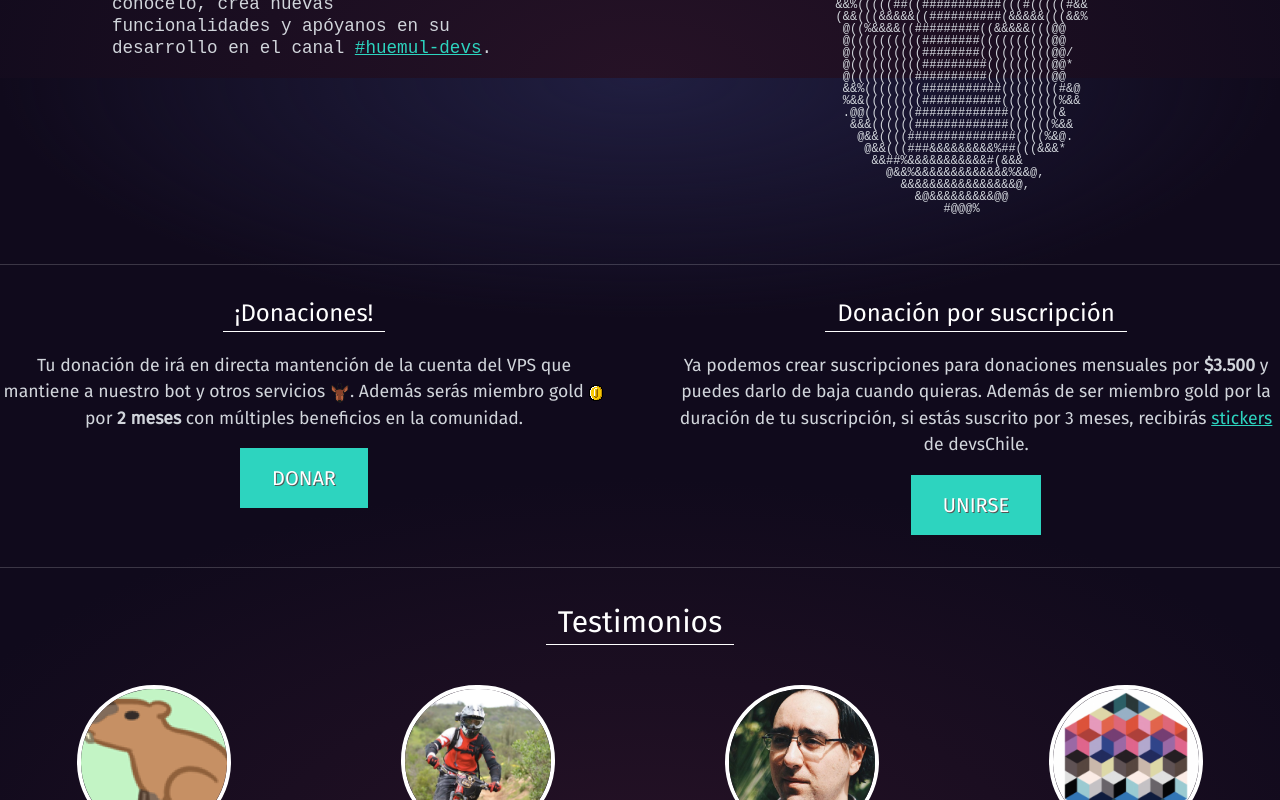
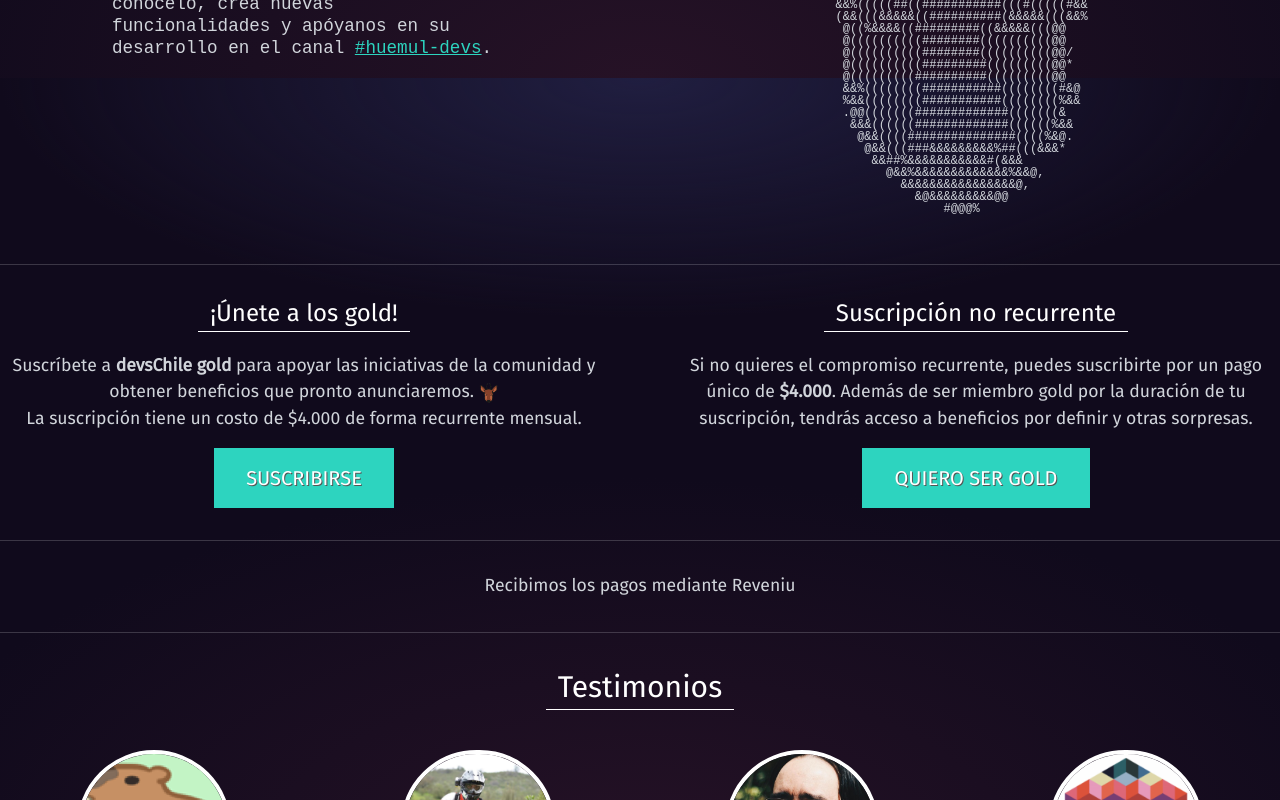
Before and after one commit to devschile/devschile.cl, a Vue app: page / in a window 1280 px wide. Shown: the part 1522-2322 px from the top of the page. Built offline with nearby package versions, Linux system fonts and the light colour scheme.

Commit message:
feat(subscriptions): update links from donations to subscriptions

```diff
--- a/src/App.vue
+++ b/src/App.vue
@@ -54,7 +54,7 @@ const inviteLink = import.meta.env.VITE_SLACK_INVITE_LINK;
             href="https://www.beerjs.cl/"
           >BeerJS</a>, y sus usuarios siempre
           son privilegiados con el primer anuncio oficial de una nueva edición
-          y de poder inscribirse 1 dia antes que por otros medios.
+          y de poder inscribirse 1 día antes que por otros medios.
         </p>
       </div>
     </div>
@@ -88,22 +88,32 @@ const inviteLink = import.meta.env.VITE_SLACK_INVITE_LINK;
           id="donations"
           class="mb-6 text-2xl text-white"
         >
-          <span class="border-b border-white px-3 py-1">¡Donaciones!</span>
+          <span class="border-b border-white px-3 py-1">¡Únete a los gold!</span>
         </h2>
         <p class="mb-4">
-          Tu donación de irá en directa mantención de la cuenta del VPS que
-          mantiene a nuestro bot y otros servicios
+          Suscríbete a <strong>devsChile gold</strong> para apoyar las iniciativas de la comunidad y obtener beneficios que pronto anunciaremos.
           <img
             src="/huemul.png"
             width="20"
             class="inline-block"
-          >. Además serás miembro gold
-          <img
-            src="/gold.gif"
-            title="gold"
-            class="inline-block"
-          >
-          por <b>2 meses</b> con múltiples beneficios en la comunidad.
+          ><br>La suscripción tiene un costo de $4.000 de forma recurrente mensual.
+        </p>
+        <a
+          class="bg-teal-400 px-4 py-2 text-xl uppercase text-white inline-block"
+          target="_blank"
+          href="https://app.reveniu.com/checkout-custom-link/9VamNpRD9b0LNZ3N4NAl2MG5TyY98zln"
+          style="text-shadow: 1px 1px #555; padding: 1rem 2rem;"
+        >
+          Suscribirse
+        </a>
+      </div>
+      <div>
+        <h3 class="mb-6 text-2xl text-white">
+          <span class="border-b border-white px-3 py-1">Suscripción no recurrente</span>
+        </h3>
+        <p class="mb-4">
+          Si no quieres el compromiso recurrente, puedes suscribirte por un pago único de
+          <b>$4.000</b>. Además de ser miembro gold por la duración de tu suscripción, tendrás acceso a beneficios por definir y otras sorpresas.
         </p>
         <a
           class="bg-teal-400 px-4 py-2 text-xl uppercase text-white inline-block"
@@ -111,36 +121,16 @@ const inviteLink = import.meta.env.VITE_SLACK_INVITE_LINK;
           href="https://app.reveniu.com/checkout-custom-link/X6wYvaeZJ4RDFJFKEF93bTBEUOXhTUVV"
           style="text-shadow: 1px 1px #555; padding: 1rem 2rem;"
         >
-          Donar
+          Quiero ser gold
         </a>
       </div>
-      <div>
-        <h3 class="mb-6 text-2xl text-white">
-          <span class="border-b border-white px-3 py-1">Donación por suscripción</span>
-        </h3>
-        <p class="mb-4">
-          Ya podemos crear suscripciones para donaciones mensuales por
-          <b>$3.500</b> y puedes darlo de baja cuando quieras. Además de ser
-          miembro gold por la duración de tu suscripción, si estás suscrito por
-          3 meses, recibirás
-          <button
-            type="button"
-            class="text-teal-400 underline"
-            @click="isStickersOpen = true"
-          >
-            stickers
-          </button> de
-          devsChile.
-        </p>
-        <a
-          class="bg-teal-400 px-4 py-2 text-xl uppercase text-white inline-block"
-          target="_blank"
-          href="https://app.reveniu.com/checkout-custom-link/HoDXmOVFfxFG27ntANhYqZdAEvzovm3G"
-          style="text-shadow: 1px 1px #555; padding: 1rem 2rem;"
-        >
-          Unirse
-        </a>
-      </div>
+    </div>
+    <hr class="my-8 opacity-20">
+    <div class="grid gap-16 md:grid-cols-1 text-center">
+      <span>
+      Recibimos los pagos mediante <a href="https://reveniu.com/" target="_blank">Reveniu</a>
+
+      </span>
     </div>
     <hr class="my-8 opacity-20">
     <Testimonies />
```
